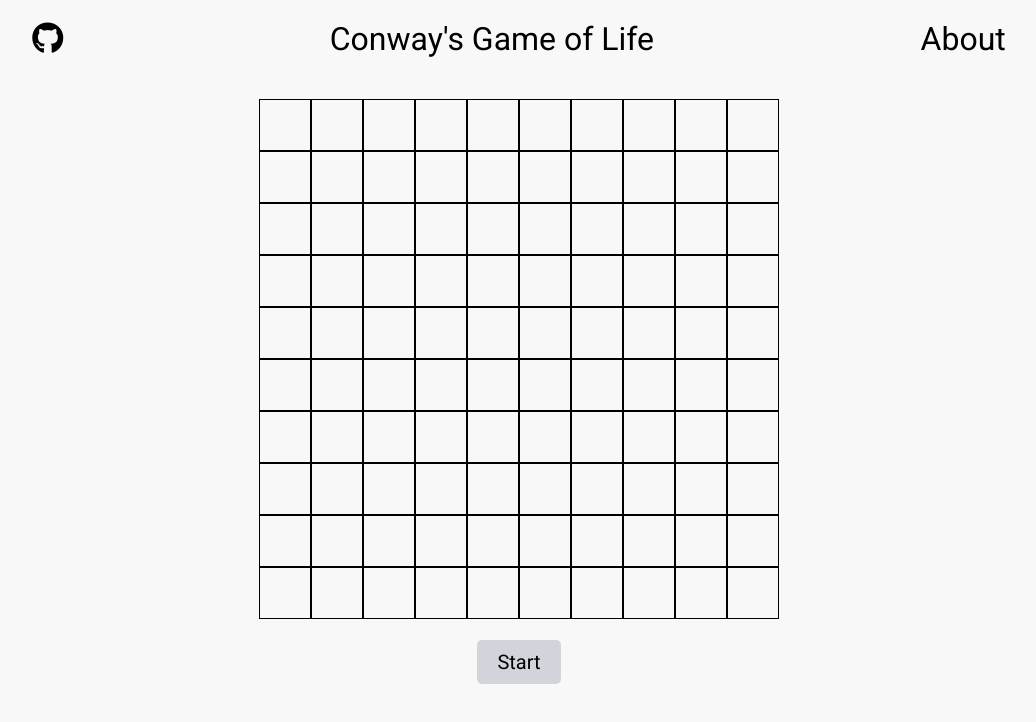
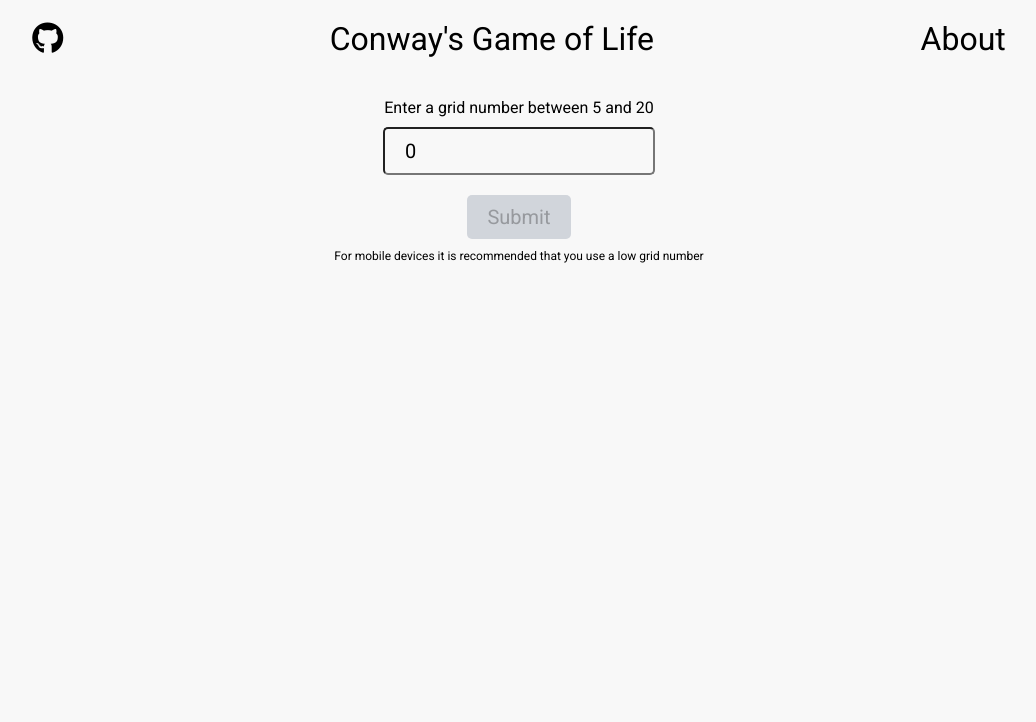
Before and after one commit to beast88/tdd-game-of-life, a React (Create React App) app in the folder game-of-life/: page / in a window 1280 px wide. Shown: the top 722 px of the page, without its empty margins (121-1157 px from the left). Built offline with nearby package versions, Linux system fonts and the light colour scheme; the HTML template or start-up script is replaced by a standard one.

Commit message:
Users can now define grid size

```diff
--- a/game-of-life/package.json
+++ b/game-of-life/package.json
@@ -18,7 +18,7 @@
   },
   "scripts": {
     "start": "react-scripts start",
-    "build": "react-scripts build",
+    "build": "tsc react-scripts build",
     "test": "react-scripts test",
     "eject": "react-scripts eject"
   },
--- a/game-of-life/public/index.html
+++ b/game-of-life/public/index.html
@@ -7,6 +7,12 @@
       src="https://kit.fontawesome.com/554719570b.js"
       crossorigin="anonymous"
     ></script>
+    <link
+      rel="icon"
+      type="image/png"
+      sizes="16x16"
+      href="/images/favicon-16x16.png"
+    />
 
     <link rel="preconnect" href="https://fonts.googleapis.com" />
     <link rel="preconnect" href="https://fonts.gstatic.com" crossorigin />
--- a/game-of-life/src/App.tsx
+++ b/game-of-life/src/App.tsx
@@ -2,12 +2,23 @@ import React, { useState } from 'react';
 import Header from './components/Header';
 import About from './components/About';
 import GameBoard from './components/Game';
+import Landing from './components/Landing';
 
 import './styles/app.css';
 
 function App() {
   const [showAbout, setShowAbout] = useState(false);
-  const number = 10;
+  const [showLanding, setShowLanding] = useState(true);
+  const [number, setNumber] = useState(0);
+
+  const handleChange = (e: React.ChangeEvent<HTMLInputElement>) => {
+    const i = parseInt(e.target.value);
+    setNumber(i);
+  };
+
+  const handleSubmit = () => {
+    setShowLanding(false);
+  };
 
   const openAbout = () => {
     setShowAbout(true);
@@ -20,7 +31,16 @@ function App() {
   return (
     <div className="App">
       <Header openAbout={openAbout} />
-      <GameBoard number={number} />
+
+      {showLanding ? (
+        <Landing
+          number={number}
+          handleChange={handleChange}
+          handleSubmit={handleSubmit}
+        />
+      ) : (
+        <GameBoard number={number} />
+      )}
 
       {showAbout ? <About closeAbout={closeAbout} /> : ''}
     </div>
--- a/game-of-life/src/components/Game.tsx
+++ b/game-of-life/src/components/Game.tsx
@@ -35,7 +35,7 @@ const GameBoard: React.FC<Props> = (props) => {
       // eslint-disable-next-line react-hooks/exhaustive-deps
       interval = setTimeout(() => {
         getNextGameState();
-      }, 1000);
+      }, 750);
     }
   }, [game, isLive]);
 
--- /dev/null
+++ b/game-of-life/src/components/Landing.tsx
@@ -0,0 +1,51 @@
+import React, { useState, useEffect } from 'react';
+
+interface Props {
+  number: number;
+  handleChange: (e: React.ChangeEvent<HTMLInputElement>) => void;
+  handleSubmit(): void;
+}
+
+const Landing: React.FC<Props> = (props) => {
+  const [error, setError] = useState(false);
+
+  useEffect(() => {
+    if (props.number < 5 || props.number > 20 || isNaN(props.number)) {
+      setError(true);
+    } else {
+      setError(false);
+    }
+  }, [props.number]);
+
+  return (
+    <div className="landing">
+      <form className="setup">
+        <label>Enter a grid number between 5 and 20</label>
+        <div className="form-control">
+          <input
+            className="input"
+            type="number"
+            value={props.number}
+            onChange={(e) => props.handleChange(e)}
+          />
+        </div>
+        <div className="form-control">
+          <button
+            disabled={error}
+            className="button"
+            onClick={() => {
+              props.handleSubmit();
+            }}
+          >
+            Submit
+          </button>
+        </div>
+        <p>
+          For mobile devices it is recommended that you use a low grid number
+        </p>
+      </form>
+    </div>
+  );
+};
+
+export default Landing;
--- a/game-of-life/src/styles/app.css
+++ b/game-of-life/src/styles/app.css
@@ -67,11 +67,36 @@ a {
   margin: 10px 0 15px 0;
 }
 
-.game {
+.game,
+.landing {
   padding: 20px;
   display: flex;
   flex-direction: column;
   align-items: center;
+}
+
+.landing {
+  text-align: center;
+}
+
+.setup {
+  display: flex;
+  flex-direction: column;
+}
+
+.setup p {
+  font-size: 0.75rem;
+}
+
+.input {
+  margin-top: 10px;
+  padding: 10px 20px;
+  font-size: 1.25rem;
+  border-radius: 5px;
+}
+
+.setup button {
+  margin-bottom: 10px;
 }
 
 .cell {
```
Also changed, not shown: game-of-life/public/images/favicon-16x16.png (added), 1 other file (tests, documents, lock files or other folders).
